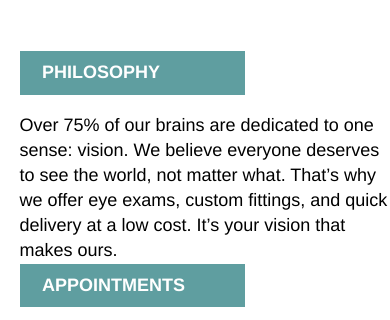
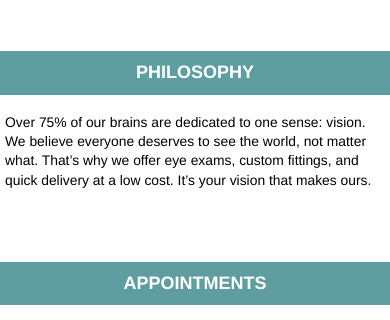
Before and after one commit to Ildarik/tortoiseshell-optics, a plain HTML site: page index.html in a window 390 px wide. Shown: the part 766-1086 px from the top of the page. Drawn offline with Linux system fonts and the light colour scheme.

Commit message:
Style info for mobile

```diff
--- a/resources/css/style.css
+++ b/resources/css/style.css
@@ -193,6 +193,25 @@ nav ul li {
   margin-top: 1rem;
 }
 
+@media only screen and (max-width: 470px) {
+  .info {
+    margin-left: 0;
+  }
+
+  .info p {
+    margin-left: 5px;
+    margin-right: 10px;
+    margin-bottom: 4rem;
+    font-size: 0.77rem;
+  }
+
+  .title {
+    padding: 0.5rem 0;
+    width: 100%;
+    text-align: center;
+  }
+}
+
 /* Footer */
 
 footer .company {
```
